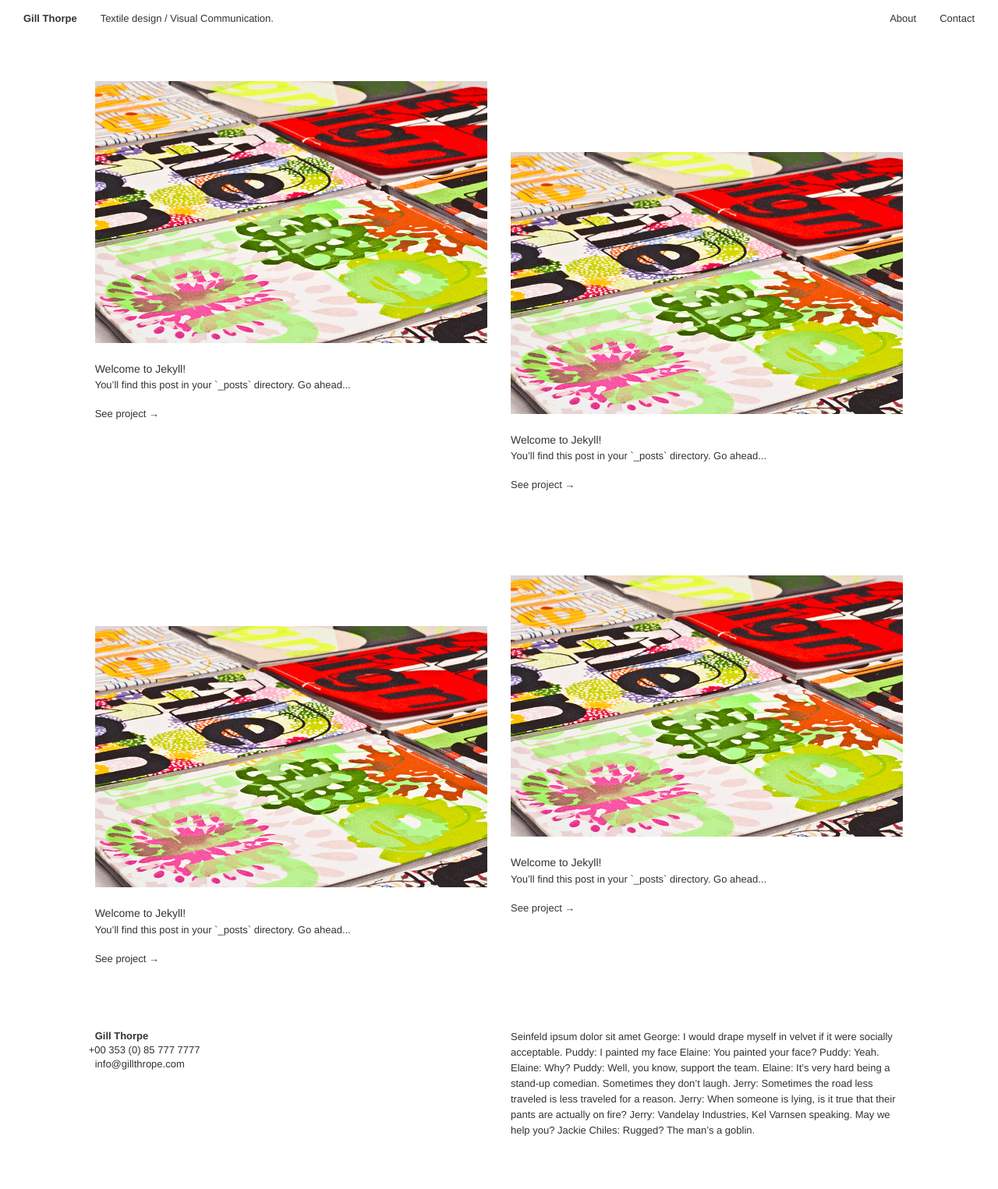
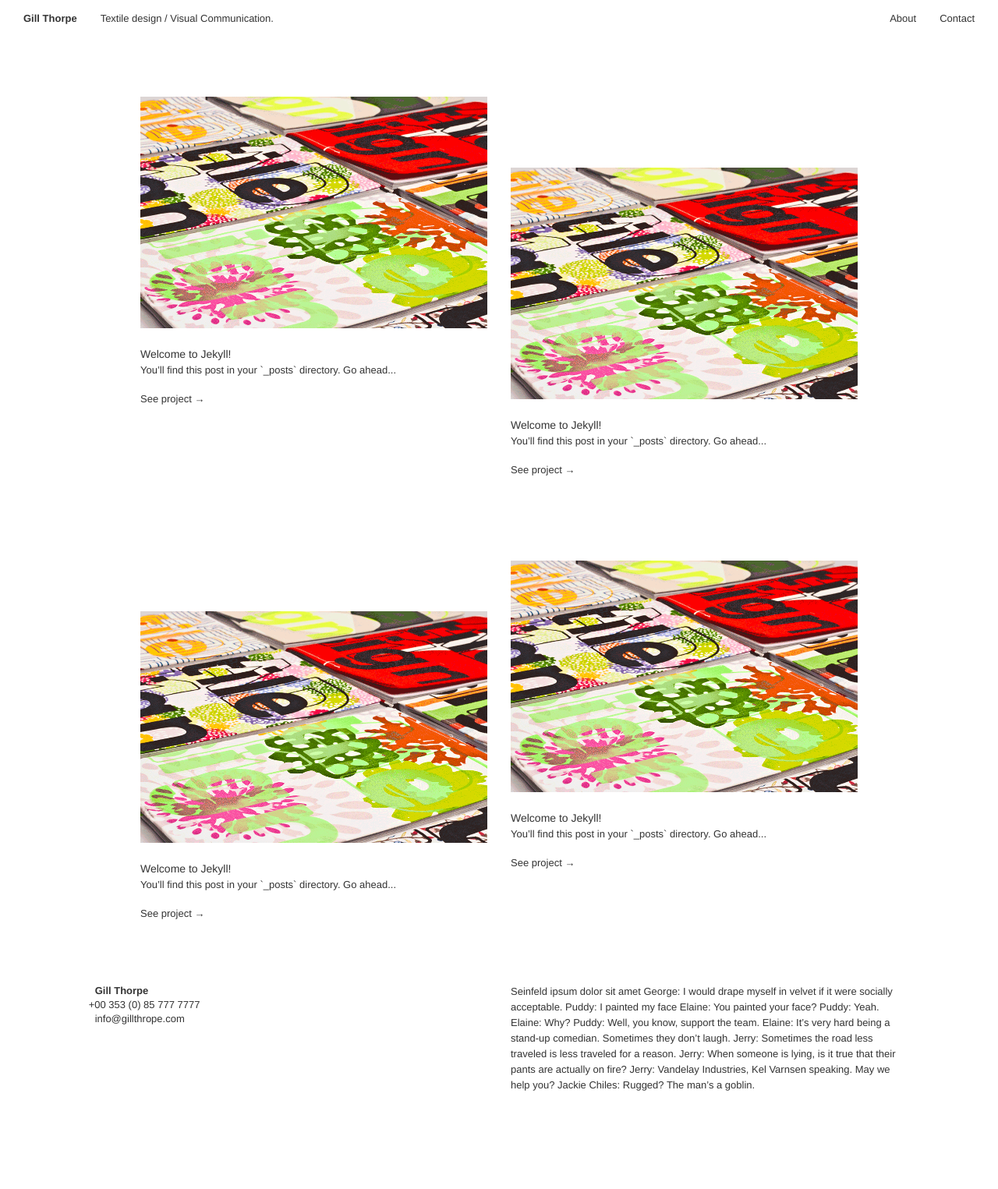
Before and after one commit to gill-thorpe/gill-thorpe.github.io, a Jekyll site: the page built from index.html, in a window 1280 px wide. Shown: the whole page at 78% size. Built offline with Jekyll 4.4.1, drawn with Linux system fonts in a browser that asks for light colours; nearby versions of some CDN libraries; after the commit the page ends 1467 px from its top, so only the background shows below that.

```diff
--- a/_includes/header.html
+++ b/_includes/header.html
@@ -2,7 +2,7 @@
   <div class="container-fluid">
     <!-- Brand and toggle get grouped for better mobile display -->
     <div class="navbar-header">
-      <button type="button" class="navbar-toggle collapsed" data-toggle="collapse" data-target="#bs-example-navbar-collapse-1">
+      <button type="button" class="navbar-toggle collapsed" data-toggle="collapse" data-target="#GT-Nav">
         <span class="sr-only">Toggle navigation</span>
         <span class="icon-bar"></span>
         <span class="icon-bar"></span>
@@ -11,8 +11,8 @@
       <a class="navbar-brand" href="{{ site.baseurl }}/">{{ site.title }}</a>
     </div>
     <!-- Collect the nav links, forms, and other content for toggling -->
-    <div class="collapse navbar-collapse" id="bs-example-navbar-collapse-1">
-        <ul class="nav navbar-nav navbar-left">
+    <div class="collapse navbar-collapse" id="GT-Nav">
+        <ul class="nav navbar-nav navbar-left hidden-xs">
             <li><p>Textile design / Visual Communication.</p></li>
         </ul>
         <ul class="nav navbar-nav navbar-right">
--- a/_layouts/default.html
+++ b/_layouts/default.html
@@ -7,10 +7,12 @@
 
     {% include header.html %}
 
-    <div class="page-content">
-      <div class="wrapper">
-        {{ content }}
-      </div>
+    <div class="container">
+        <div class="row">
+            <div class="col-xs-12">
+                {{ content }}
+            </div>
+        </div>
     </div>
 
     {% include footer.html %}
```
Also changed, not shown: _layouts/page.html (+16 -9 lines), 5 other files.
